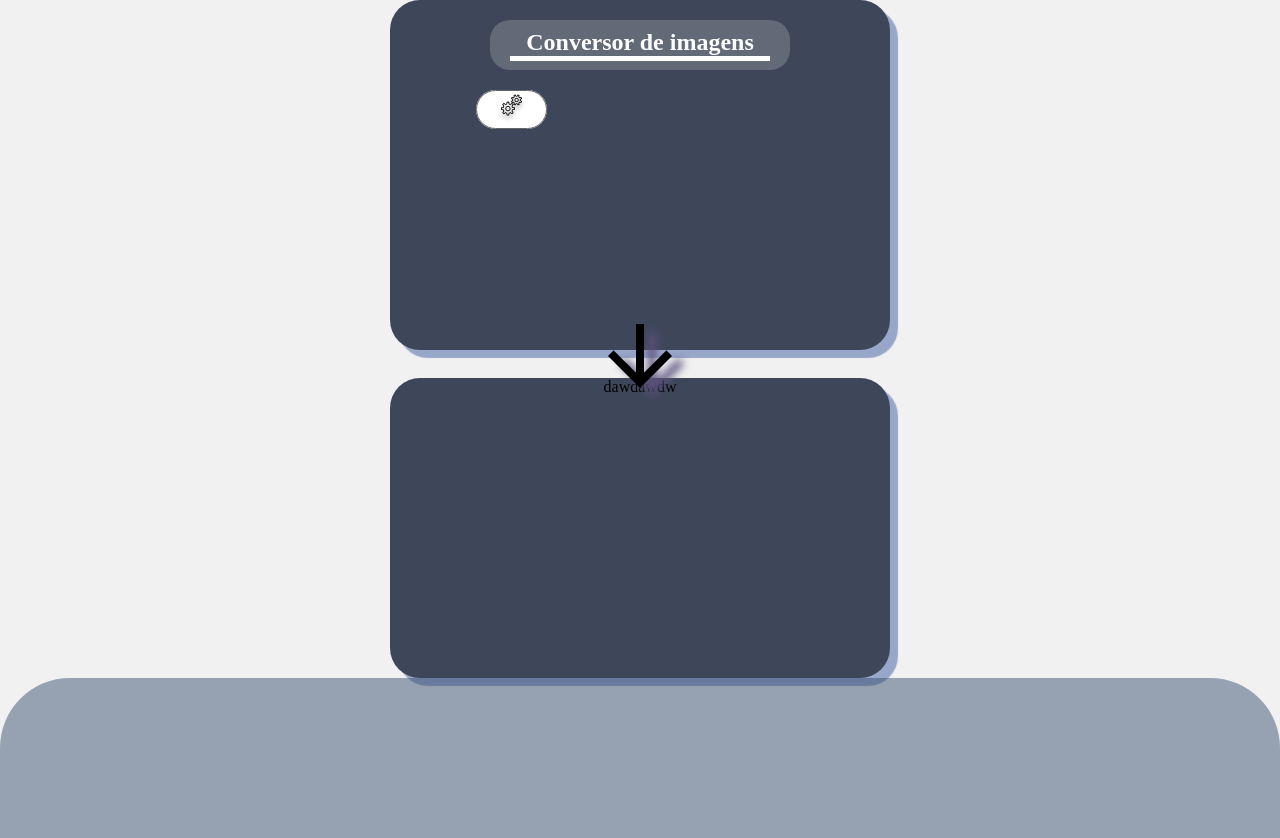
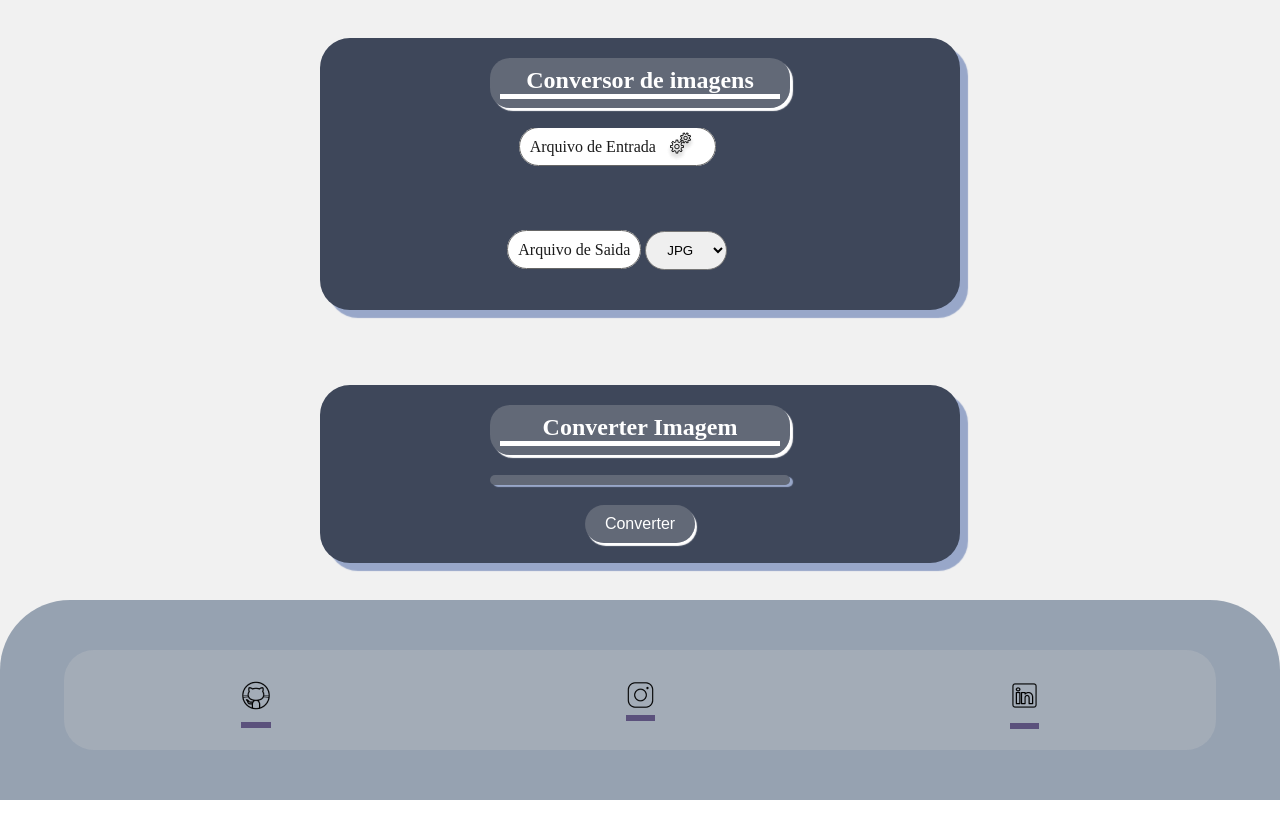
Before and after one commit to rianjsp/conversor-imgs, a plain HTML site: page static/index.html in a window 1280 px wide. After the commit the page ends 800 px from the top, so only its background shows below. Drawn offline with nearby package versions, Linux system fonts and the light colour scheme.

Commit message:
Update final

```diff
--- a/static/index.html
+++ b/static/index.html
@@ -24,11 +24,7 @@
 </head>
 
 <body>
-    <!-- Inicio semanticamente melhor-->
     <section>
-        <header>
-
-        </header>
 
         <main>
 
@@ -42,25 +38,64 @@
                     <div class="menu_two">
 
                         <div class="inpt_form">
-                            <label for="inputArq"></label>
-                            <input type="file" name="" id="">
+
+                            <abbr title="Clique para adicionar um arquivo à conversão"><label for="inputArq">Arquivo de
+                                    Entrada</label></abbr>
+                            <input type="file" name="inputArq" id="inputArq" accept=".jpg, .png, .svg, .webp">
                         </div>
+
+                        <div class="out_form">
+
+                            <abbr title="Selecione o formato do arquivo ao lado"></label> <label for="outArq">Arquivo de
+                                    Saida</label></abbr>
+                            <abbr title="Formatos de Arquivos"><select name="outArq" id="outArq"></abbr>
+                            <option selected value="jpg">JPG</option>
+                            <option value="webp">WEBP</option>
+                            <option value="png">PNG</option>
+                            <option value="svg">SVG</option>
+                            </select>
+                        </div>
+
                     </div>
 
                 </div>
             </div>
-            <div class="arrow">
-                <span class="material-symbols-outlined">
-                    arrow_downward
-                </span>
+
+            <div class="container_result">
+                <abbr title="Aqui você converte seus arquivos">
+                    <div class="menu_one">
+                </abbr>
+                <h1>Converter Imagem</h1>
             </div>
-            <div class="container_result">dawdawdw</div>
+
+            <div class="progress_container">
+                <div class="progress_bar" id="progressBar"></div>
+            </div>
+
+
+            <div class="process_bt">
+                <button class="process" id="startProcess" onclick="startProcess()">Converter</button>
+            </div>
+            </div>
 
         </main>
 
         <footer>
 
-
+            <div class="content_footer">
+                <div class="content">
+                    <a href="https://github.com/rianjsp/conversor_imgs"><img src="../imgs/github_icon.png"
+                            alt="Acesse meu GitHub"></a>
+                </div>
+                <div class="content">
+                    <a href="https://www.instagram.com/rian_jsp/"><img src="../imgs/instagram_icon.png"
+                            alt="Acesse meu Instagram"></a>
+                </div>
+                <div class="content">
+                    <a href="https://www.linkedin.com/in/rian-joseph-946506239/"><img src="../imgs/linkedin_icon.png"
+                            alt="Acesse meu LinkedIn"></a>
+                </div>
+            </div>
 
         </footer>
     </section>
--- a/static/main.js
+++ b/static/main.js
@@ -9,13 +9,15 @@ function progressBar() {
             } else {
                 width++;
                 progressBar.style.width = width + '%';
+
+
             }
     }
 
 }
 
 function startProcess() {
-    progressBar()
+
 
     const file_ipt = document.getElementById('inputArq');
     const out_ipt = document.getElementById('outArq').value;
@@ -32,6 +34,7 @@ function startProcess() {
         return; // Saia da função se não for uma imagem
     }
 
+    progressBar()
     const reader = new FileReader();
     reader.onload = (e) => {
         const img = new Image();
--- a/styles/style.css
+++ b/styles/style.css
@@ -33,8 +33,13 @@
 }
 
 *{
+  box-sizing: border-box;
   margin: 0px;
   padding: 0px;
+}
+
+abbr{
+  text-decoration: none;
 }
 
 section{
@@ -60,7 +65,7 @@ main{
 
 .container_converter{
   border-radius: 30px;
-  width: 500px;
+  width: 700px;
   height: 350px;
   background-color: var(--cor-tres);
   box-shadow: 8px 8px 1px var(--cor-um);
@@ -85,6 +90,7 @@ main{
   border-radius: 20px;
   height: 50px;
   text-align: center;
+  box-shadow: 3px 3px 1px white;
 }
 
 .menu_one h1{
@@ -143,6 +149,10 @@ main{
   background-color: #ddd;
 }
 
+.out_form select:hover{
+  background-color: #ddd;
+}
+
 .out_form select{
   padding: 10px;
   border-radius: 20px;
@@ -153,16 +163,68 @@ main{
 }
 
 .container_result{
+  display: flex;
+  flex-direction: column;
+  align-items: center;
   border-radius: 30px;
-  width: 500px;
+  width: 700px;
   height: 300px;
   background-color: var(--cor-tres);
   box-shadow: 8px 8px 1px var(--cor-um);
+
 }
 
-.arrow{
-  transform: scale(4);
-  filter: drop-shadow(3px 2px 1px var(--cor-quatro));
+.progress_container{
+  width: 100%;
+  margin: 20px auto;
+  background-color: var(--branco-leitura);
+  border-radius: 10px;
+  box-shadow: 3px 2px 1px var(--cor-um);
+}
+
+.progress_bar{
+  width: 0%;
+  height: 10px;
+  background-color: var(--cor-dois);
+  text-align: center;
+  line-height: 30px;
+  color: white;
+  border-radius: 5px;
+  transition: width 0.3s ease-in-out;
+}
+
+.process{
+  display: block;
+  margin: 20px auto;
+  background-color: var(--branco-leitura);
+  color: white;
+  padding: 10px 20px;
+  font-size: 16px;
+  border: none;
+  cursor: pointer;
+  border-radius: 20px;
+  transition: background-color 0.3s ease-in-out;
+  box-shadow: 2px 3px 1px white;
+}
+
+.process:hover{
+  background-color: var(--cor-um);
+}
+
+.process:active{
+  transform: scale(0.98);
+}
+
+.content_container{
+  display: block;
+  margin: 20px auto;
+  height: 50px;
+  border-radius: 20px;
+  background-color: var(--branco-leitura);
+}
+
+.linkOut{
+  color: white;
 }
 
 footer{
@@ -175,3 +237,77 @@ footer{
   height: 200px;
   background-color: var(--cor-cinco);
 }
+
+.content_footer{
+  width: 500px;
+  background-color: var(--branco-leitura);
+  height: 100px;
+  border-radius: 30px;
+  display: flex;
+  flex-direction: row;
+  align-items: center;
+  justify-content: space-around;
+}
+.content{
+  border-bottom: 6px solid var(--cor-quatro);
+  transition: 0.6s ease-in-out;
+}
+.content:hover{
+  transform: scale(1.2);
+   border-bottom: 6px solid var(--cor-tres)
+}
+
+/* Adicionando midia queries */
+@media screen and (max-width: 768px) {
+  .container_converter,
+  .container_result {
+    width: 70% !important;
+    max-width: 70% !important;
+    min-width: 50% !important;
+    height: auto;
+  }
+
+  .container_itens {
+    flex-direction: column;
+  }
+
+  .menu_one h1 {
+    margin: 10px;
+  }
+
+  .inpt_form,
+  .out_form {
+    width: 80%;
+    min-width: 70%;
+  }
+
+  .content_footer {
+    width: 90%;
+    max-width: 90%;
+  }
+}
+
+@media screen and (min-width: 769px) and (max-width: 1928px) {
+  .container_converter,
+  .container_result {
+    width: 50%;
+    height: auto;
+  }
+
+  .container_itens {
+    flex-direction: column;
+  }
+
+  .menu_one h1 {
+    margin: 10px;
+  }
+
+  .inpt_form,
+  .out_form {
+    width: 90%;
+  }
+
+  .content_footer {
+    width: 90%;
+  }
+}
```
